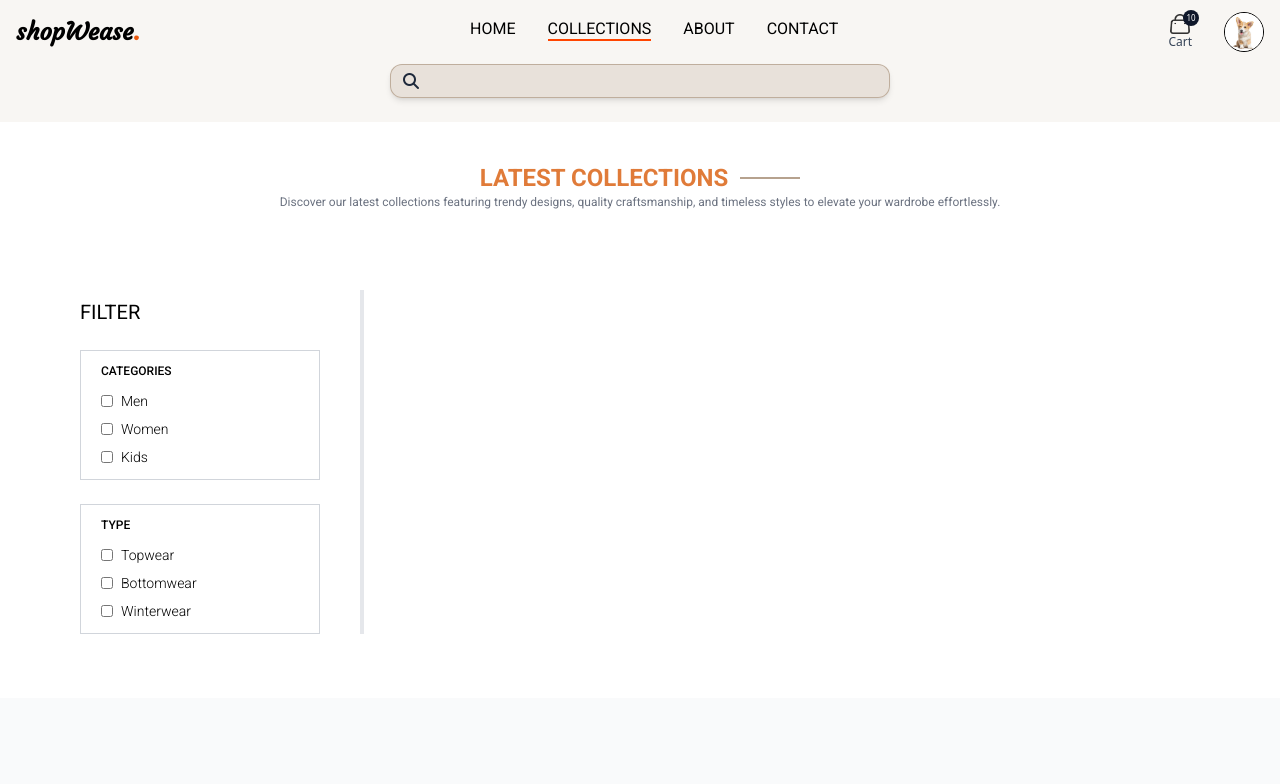
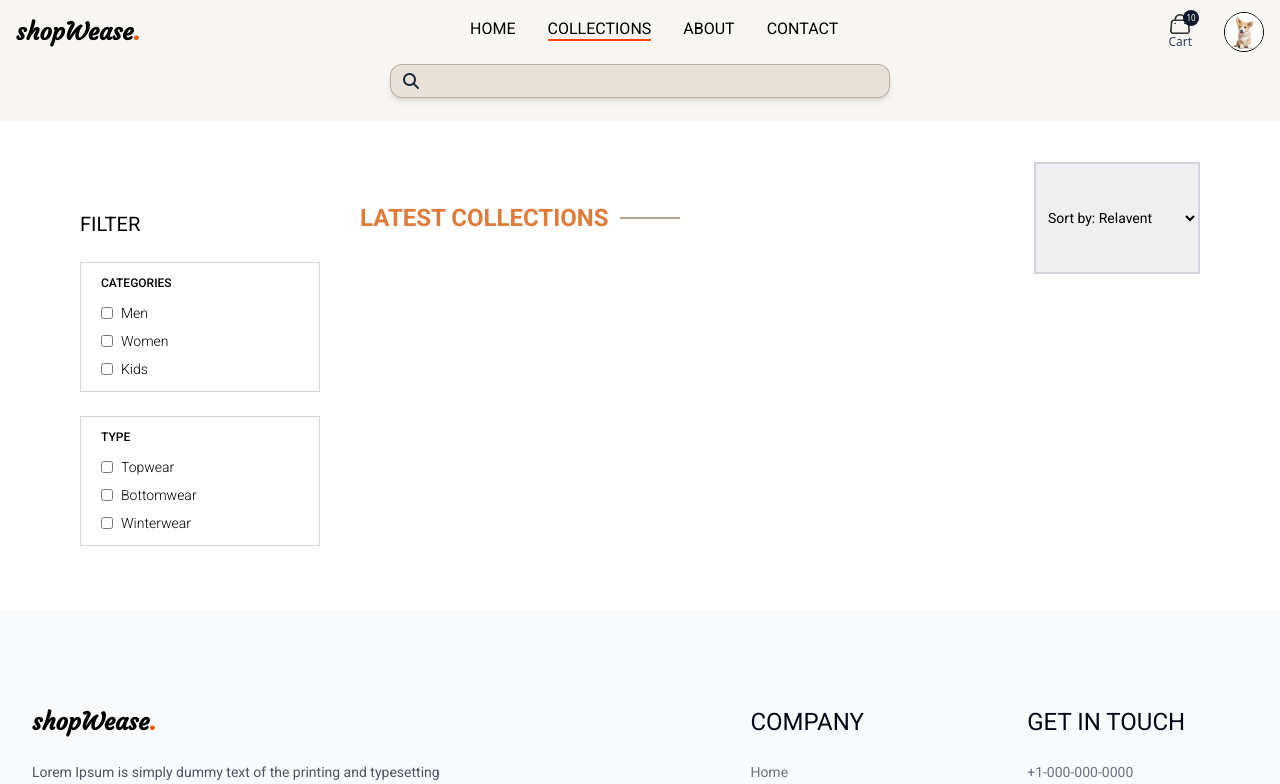
Before and after one commit to Rohanbasnet12/shopWease, a React (Vite) app in the folder client/: page /collections in a window 1280 px wide. Shown: the top 784 px of the page. Built offline with nearby package versions, Linux system fonts and the light colour scheme.

Commit message:
Working on sorting

```diff
--- a/client/src/components/Footer.jsx
+++ b/client/src/components/Footer.jsx
@@ -8,10 +8,10 @@ const Footer = () => {
   return (
     <section
       id="footer"
-      class="py-10 bg-gray-50 sm:pt-16 lg:pt-24"
+      className="py-10 bg-gray-50 sm:pt-16 lg:pt-24"
       style={{ fontFamily: `"Roboto", sans-serif` }}
     >
-      <div class="px-4 mx-auto sm:px-6 lg:px-8 max-w-7xl">
+      <div className="px-4 mx-auto sm:px-6 lg:px-8 max-w-7xl">
         <div className="footer-wraper">
           <div
             id="footer-top"
@@ -75,9 +75,9 @@ const Footer = () => {
             </div>
           </div>
           <div id="footer-bottom">
-            <hr class="mt-16 mb-10 border-gray-200" />
+            <hr className="mt-16 mb-10 border-gray-200" />
 
-            <p class="text-sm text-center text-gray-600">
+            <p className="text-sm text-center text-gray-600">
               © Copyright {currentYear}, All Rights Reserved by Rohan Basnet
             </p>
           </div>
--- a/client/src/pages/Collections.jsx
+++ b/client/src/pages/Collections.jsx
@@ -13,18 +13,12 @@ const Collections = () => {
       className="px-6 md:px-14 lg:px-20 mb-16"
       style={{ fontFamily: `"Roboto", sans-serif` }}
     >
-      <Title
-        title={"LATEST COLLECTIONS"}
-        description={
-          "Discover our latest collections featuring trendy designs, quality craftsmanship, and timeless styles to elevate your wardrobe effortlessly."
-        }
-      />
       <div
         id="collection-wrapper"
         className="flex flex-col sm:flex-row gap-1 sm:gap-10 pt-10"
       >
         {/* Filter Functionality */}
-        <div id="collectionFilterSection-wrapper" className="min-w-60">
+        <div id="collectionFilterSection-wrapper" className="mt-10 min-w-60">
           <p
             onClick={() => {
               setShowFilter(!showFilter);
@@ -84,7 +78,17 @@ const Collections = () => {
           </div>
         </div>
         {/* Card Section */}
-        <div id="collectionCardSection-wrapper" className="border-2"></div>
+        <div id="collectionCardSection-wrapper" className="flex-1">
+          <div className="flex justify-between text-base sm:text-2xl mb-4">
+            <Title title={"LATEST COLLECTIONS"} />
+            {/* Product sort */}
+            <select className="border-2 border-gray-300 text-sm px-2">
+              <option value="relavent">Sort by: Relavent</option>
+              <option value="low-high">Sort by: Low to High</option>
+              <option value="high-low">Sort by: High to Low</option>
+            </select>
+          </div>
+        </div>
       </div>
     </div>
   );
```
